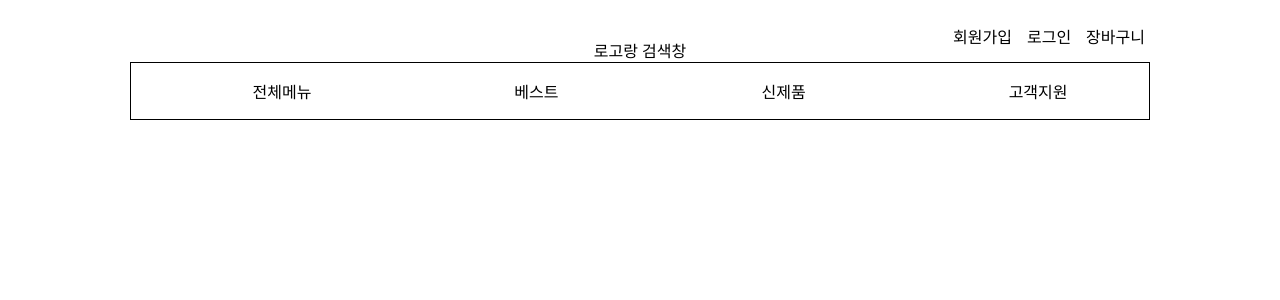
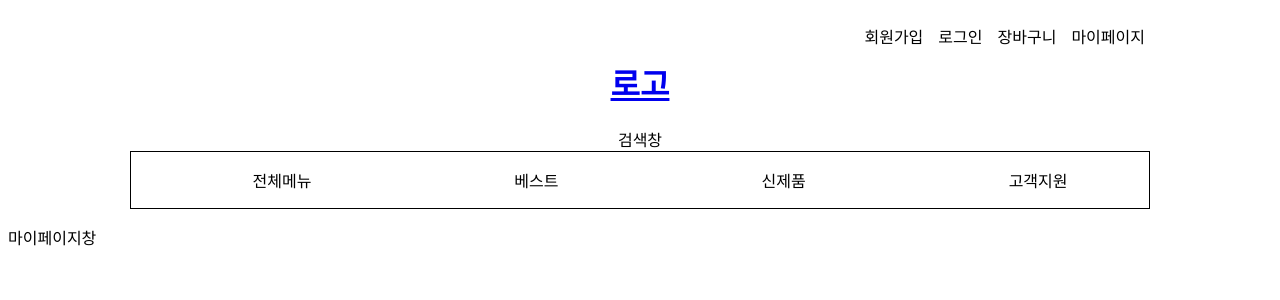
Before and after one commit to swngmls3571-alt/front, a React (Vite) app: page /mypage in a window 1280 px wide. Shown: the top 300 px of the page. Built offline with nearby package versions, Linux system fonts and the light colour scheme.

Commit message:
상품 출력

```diff
--- a/src/App.jsx
+++ b/src/App.jsx
@@ -9,6 +9,7 @@ import Product from './compnents/product.jsx'
 import Member from './compnents/member.jsx'
 import Login from './compnents/login.jsx'
 import Cart from './compnents/cart.jsx'
+import Mypage from './compnents/mypage.jsx'
 
 function App() {
   const [count, setCount] = useState(0)
@@ -23,6 +24,7 @@ function App() {
         <Route path= '/login' element={<Login/>}/>
         <Route path= '/product' element={<Product/>}/>
         <Route path= '/cart' element={<Cart/>}/>
+        <Route path= '/mypage' element={<Mypage/>}/>
       </Routes>
     </BrowserRouter>
   )
--- a/src/compnents/addmain.jsx
+++ b/src/compnents/addmain.jsx
@@ -1,19 +1,32 @@
-import {useNavigate} from "react-router-dom"
+import { useNavigate } from "react-router-dom"
+import { useEffect, useState } from "react";
 
 function addmain() {
+    const [data, setData] = useState([])
     const com = useNavigate();
-
+    //상품 불러오는 부분
+    useEffect(() => {
+        async function test() {
+            const response = await fetch('http://localhost:8080/dbprod');
+            const data = await response.json();
+            setData(data);
+        }
+        test();
+    }, []);
     function productclick() {
         com('/product')
     }
-    function cartaclick() {
-        com('/cart')
-    }
-    return(
+    //data안에 상품을 전부 출력
+    return (
         <>
-
-        <p>메인페이지</p>
-        <button onClick={productclick}>상품등록창으로 이동</button>
+            <p>메인페이지</p>
+            {data.map((item) => (
+                <div key={item.id}>
+                    <p>상품명: {item.pName}</p>
+                    <p>가격: {item.pPrice}</p>
+                </div>
+            ))}
+            <button onClick={productclick}>상품등록창으로 이동</button>
         </>
     )
 }
--- a/src/compnents/header.jsx
+++ b/src/compnents/header.jsx
@@ -8,21 +8,25 @@ function header() {
                     <li><Link to={"/member"}>회원가입</Link></li>
                     <li><Link to={"/login"}>로그인</Link></li>
                     <li><Link to={"/cart"}>장바구니</Link></li>
+                    <li><Link to={"/mypage"}>마이페이지</Link></li>
                 </ul>
             </div>
-            <div className="logo">로고랑 검색창</div>
+            <div className="logo">
+                <h1><a href="http://localhost:5173/">로고</a></h1>
+                검색창
+            </div>
             <div className="menubox">
             <ul>
-                <li><a href="">전체메뉴</a></li>
+                <li><a href="#">전체메뉴</a></li>
             </ul>
             <ul>
-                <li><a href="">베스트</a></li>
+                <li><a href="#">베스트</a></li>
             </ul>
             <ul>
-                <li><a href="">신제품</a></li>
+                <li><a href="#">신제품</a></li>
             </ul>
             <ul>
-                <li><a href="">고객지원</a></li>
+                <li><a href="#">고객지원</a></li>
             </ul>
         </div>
         </header>
--- /dev/null
+++ b/src/compnents/mypage.jsx
@@ -0,0 +1,11 @@
+import {useNavigate} from "react-router-dom"
+
+function mypage() {
+    return(
+        <>
+        <p>마이페이지창</p>
+        </>
+    )
+}
+
+export default mypage;
```
